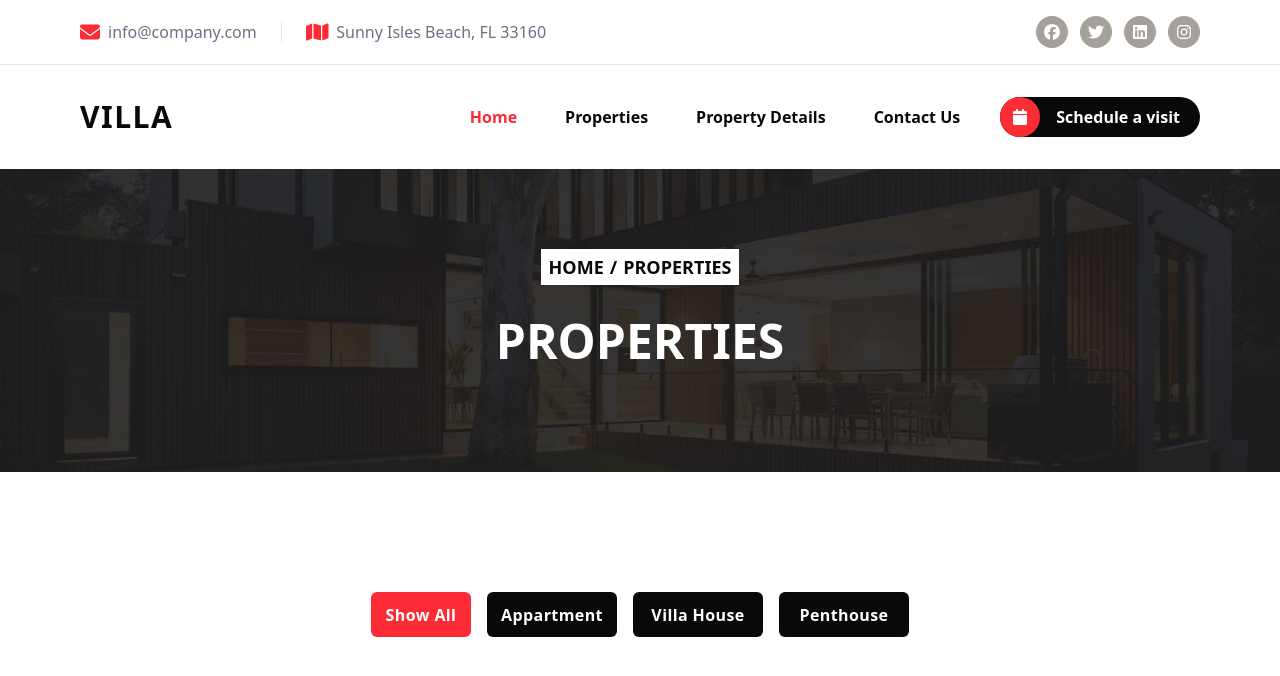
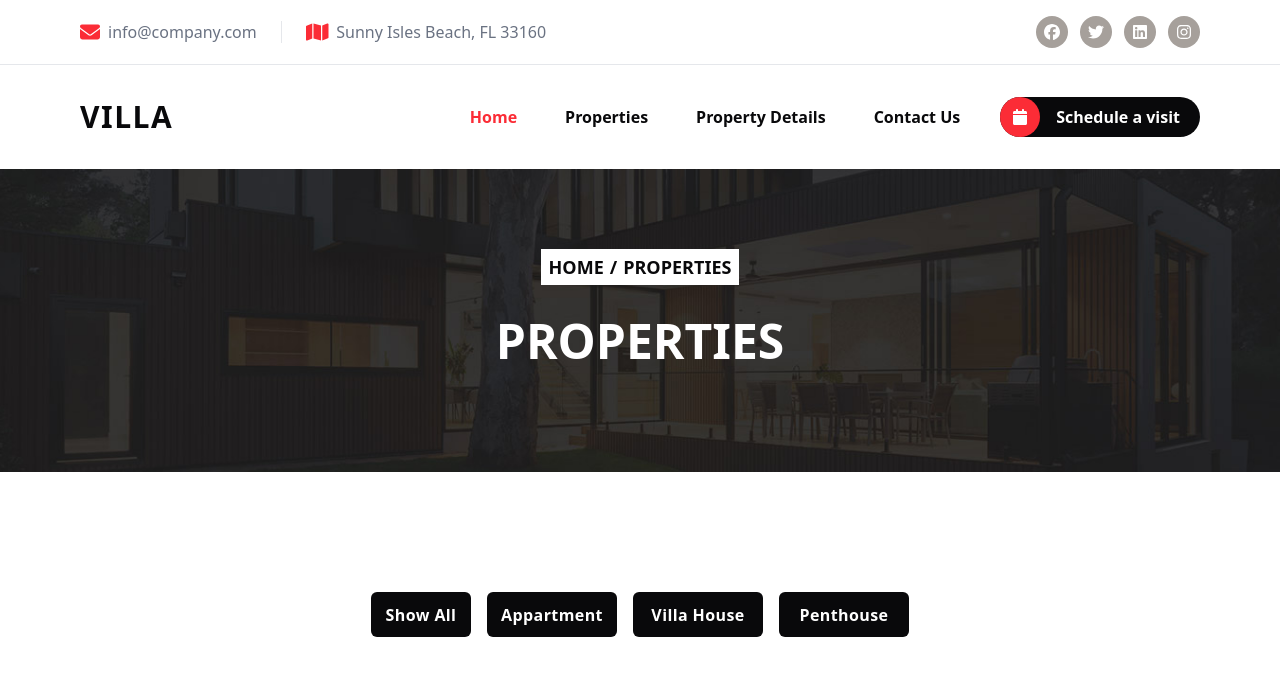
Before and after one commit to Nikkihosseini/Villa-agency, a React (Vite) app: page /properties in a window 1280 px wide. Shown: the top 676 px of the page. Built offline with nearby package versions, Linux system fonts and the light colour scheme.

Commit message:
add activeBtn for PropertiesWrapper btn

```diff
--- a/src/Components/Pages/Properties/PropertiesWrapper.jsx
+++ b/src/Components/Pages/Properties/PropertiesWrapper.jsx
@@ -1,18 +1,26 @@
+import { useState , Fragment} from "react"
 
 
 export default function PropertiesWrapper(){
+
+    const [active , setActive] = useState('')
+
+    function activeBtn(event){
+        setActive(event.target.id)
+    }
+
     return(
-        <>
+        <Fragment>
         <div className="flex items-center justify-center mt-30">
             <div className='flex items-center justify-center gap-x-4 text-white font-semibold flex-wrap sm:flex-nowrap  gap-y-3 sm:gap-y-0'>
-                <button className='bg-red-500 rounded-md w-[90px] h-[35px] sm:w-[100px] sm:h-[45px] cursor-pointer tracking-wide text-sm md:text-base'>Show All</button>
-                <button className='bg-zinc-950 rounded-md w-[110px] h-[35px] sm:w-[130px] sm:h-[45px] cursor-pointer tracking-wide transition-all hover:text-red-500 text-sm md:text-base'>Appartment</button>
-                <button className='bg-zinc-950 rounded-md w-[110px] h-[35px] sm:w-[130px] sm:h-[45px] cursor-pointer tracking-wide transition-all hover:text-red-500 text-sm md:text-base'>Villa House</button>
-                <button className='bg-zinc-950 rounded-md w-[110px] h-[35px] sm:w-[130px] sm:h-[45px] cursor-pointer tracking-wide transition-all hover:text-red-500 text-sm md:text-base'>Penthouse</button>
+                <button onClick={activeBtn} id="1" className={`bg-zinc-950 ${active === "1" ? 'active' : 'hover:text-red-500'} rounded-md w-[90px] h-[35px] sm:w-[100px] sm:h-[45px] cursor-pointer tracking-wide text-sm md:text-base transition-all`}>Show All</button>
+                <button onClick={activeBtn} id="2" className={`${active === "2" ? 'active' : 'hover:text-red-500'} bg-zinc-950 rounded-md w-[110px] h-[35px] sm:w-[130px] sm:h-[45px] cursor-pointer tracking-wide transition-all text-sm md:text-base`}>Appartment</button>
+                <button onClick={activeBtn} id="3" className={`${active === "3" ? 'active' : 'hover:text-red-500'} bg-zinc-950 rounded-md w-[110px] h-[35px] sm:w-[130px] sm:h-[45px] cursor-pointer tracking-wide transition-all text-sm md:text-base`}>Villa House</button>
+                <button onClick={activeBtn} id="4" className={`${active === "4" ? 'active' : 'hover:text-red-500'} bg-zinc-950 rounded-md w-[110px] h-[35px] sm:w-[130px] sm:h-[45px] cursor-pointer tracking-wide transition-all text-sm md:text-base`}>Penthouse</button>
             </div>
             <div></div>
             <div></div>
         </div>
-        </>
+        </Fragment>
     )
 }
--- a/src/index.css
+++ b/src/index.css
@@ -63,6 +63,12 @@
     margin-right: 6px;
   }
 
+/* !PropertiesWrapper */
+
+  .active{
+    background-color: #fb2c36;
+  }
+
 
   @media screen and (min-width: 768px){
     .mobile-menu{
```
